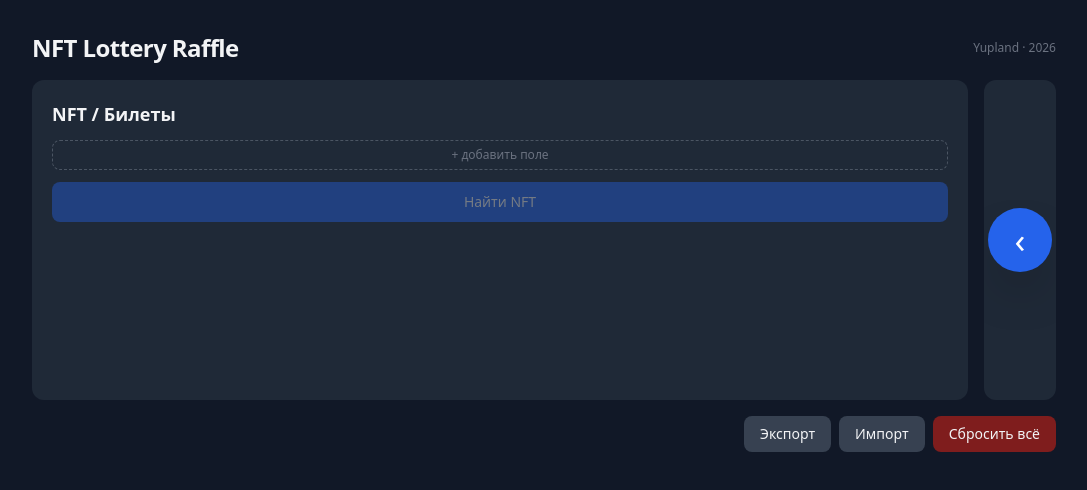
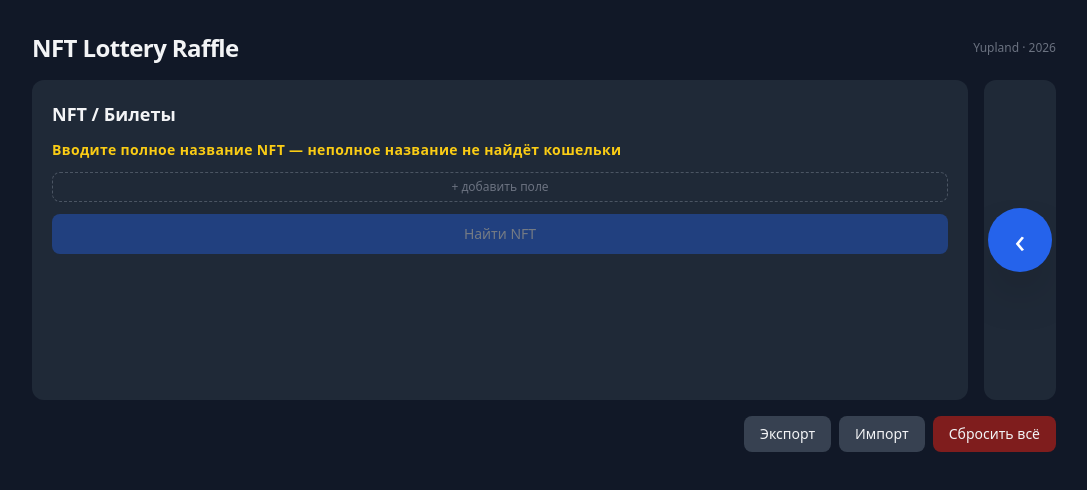
Before and after one commit to miplix/lotoreya_yupland, a Next.js app: page / in a window 1280 px wide. Shown: the top 490 px of the page, without its empty margins (96-1183 px from the left). Built offline with nearby package versions, Linux system fonts and the light colour scheme.

Commit message:
fix: add full NFT name hint above search fields

```diff
--- a/components/NFTSection.tsx
+++ b/components/NFTSection.tsx
@@ -80,6 +80,10 @@ export default function NFTSection({ queries, onChange, onSearchDone }: Props) {
         )}
       </div>
 
+      <p className="text-sm font-semibold text-yellow-400 tracking-wide">
+        Вводите полное название NFT — неполное название не найдёт кошельки
+      </p>
+
       {queries.map(query => (
         <div key={query.id} className="flex gap-2">
           <input
```
